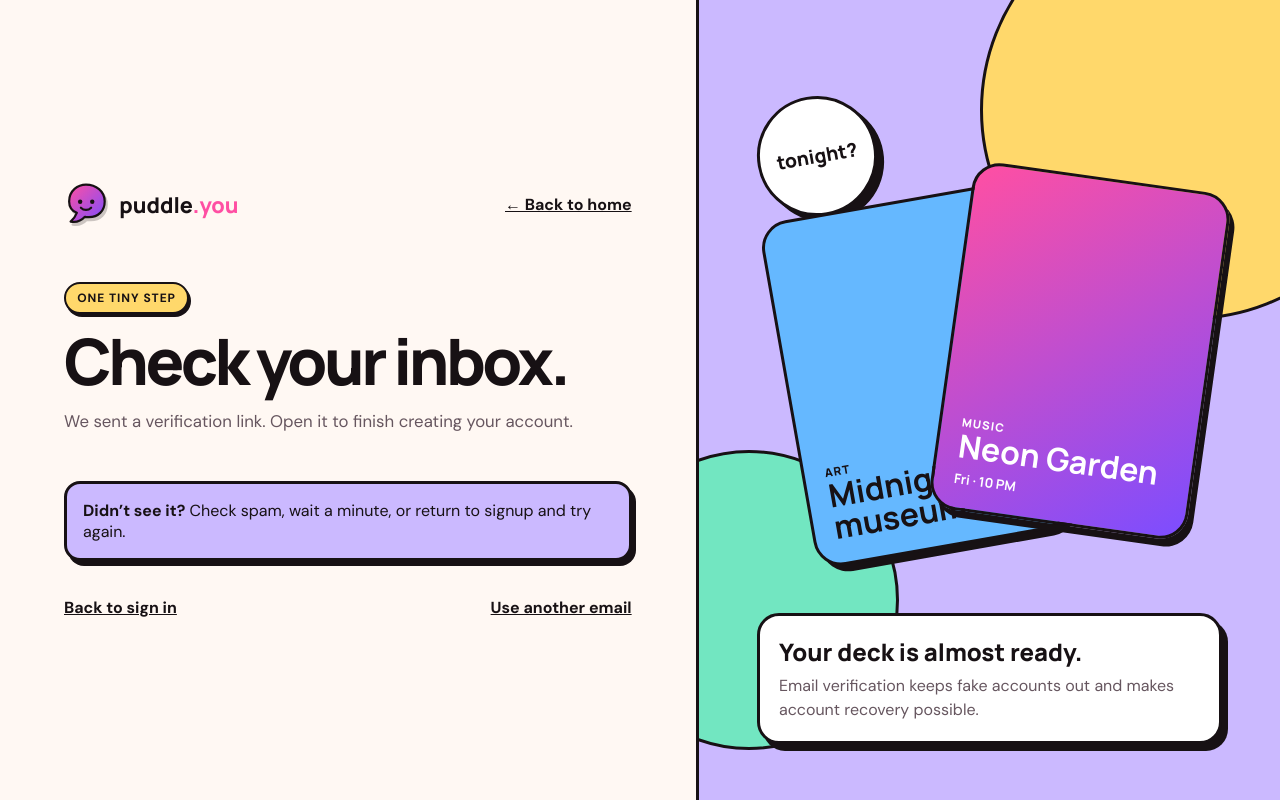
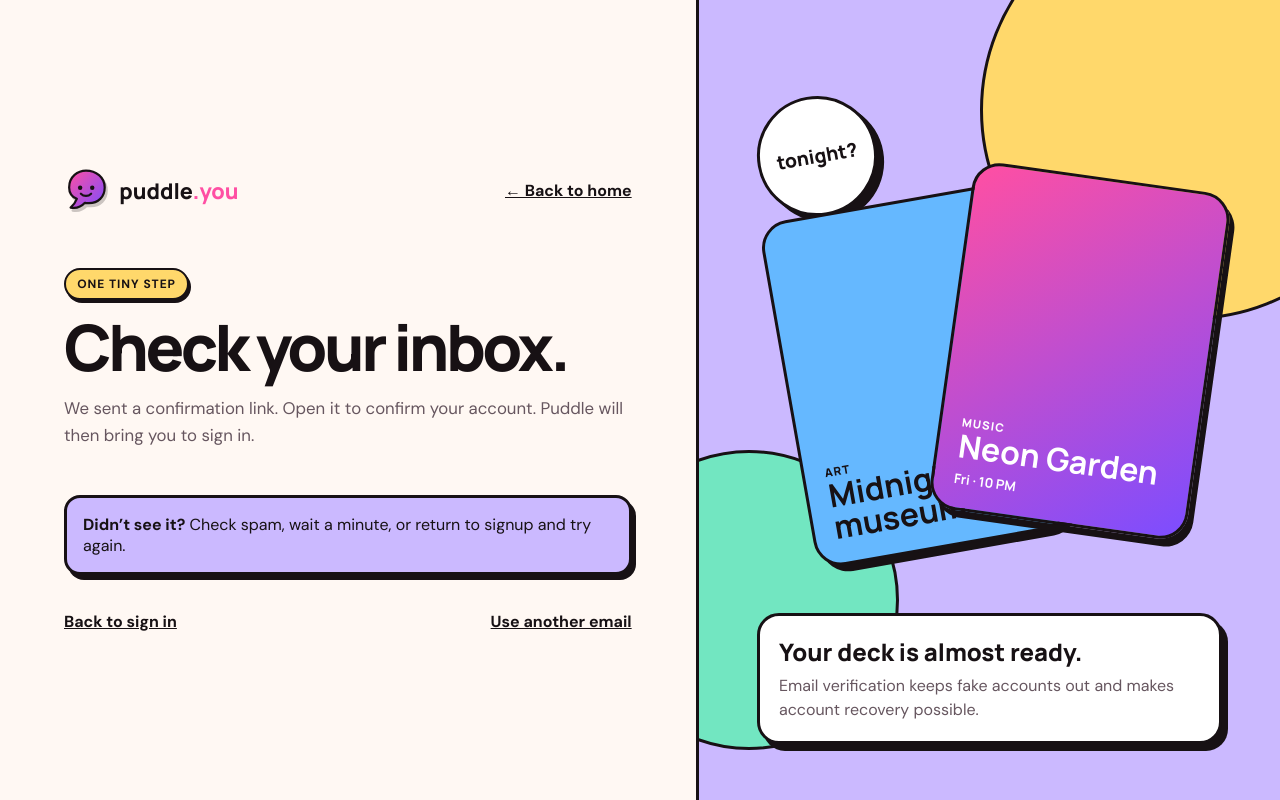
Before and after one commit to BestCody/puddle, a Next.js app: page /verify-email in a window 1280 px wide. Built offline with nearby package versions, Linux system fonts and the light colour scheme; no server answers.

Commit message:
Add custom Supabase auth flows

```diff
--- a/app/verify-email/page.js
+++ b/app/verify-email/page.js
@@ -5,10 +5,22 @@ export const metadata = { title: 'Verify email' }
 
 export default async function VerifyEmailPage({ searchParams }) {
   const params = await searchParams
+
   return (
-    <AuthShell eyebrow="One tiny step" title="Check your inbox." description={`We sent a verification link${params?.email ? ` to ${params.email}` : ''}. Open it to finish creating your account.`} asideTitle="Your deck is almost ready." asideText="Email verification keeps fake accounts out and makes account recovery possible.">
-      <div className="setup-note"><strong>Didn’t see it?</strong> Check spam, wait a minute, or return to signup and try again.</div>
-      <div className="auth-links"><Link href="/signin">Back to sign in</Link><Link href="/signup">Use another email</Link></div>
+    <AuthShell
+      eyebrow="One tiny step"
+      title="Check your inbox."
+      description={`We sent a confirmation link${params?.email ? ` to ${params.email}` : ''}. Open it to confirm your account. Puddle will then bring you to sign in.`}
+      asideTitle="Your deck is almost ready."
+      asideText="Email verification keeps fake accounts out and makes account recovery possible."
+    >
+      <div className="setup-note">
+        <strong>Didn’t see it?</strong> Check spam, wait a minute, or return to signup and try again.
+      </div>
+      <div className="auth-links">
+        <Link href="/signin">Back to sign in</Link>
+        <Link href="/signup">Use another email</Link>
+      </div>
     </AuthShell>
   )
 }
```
